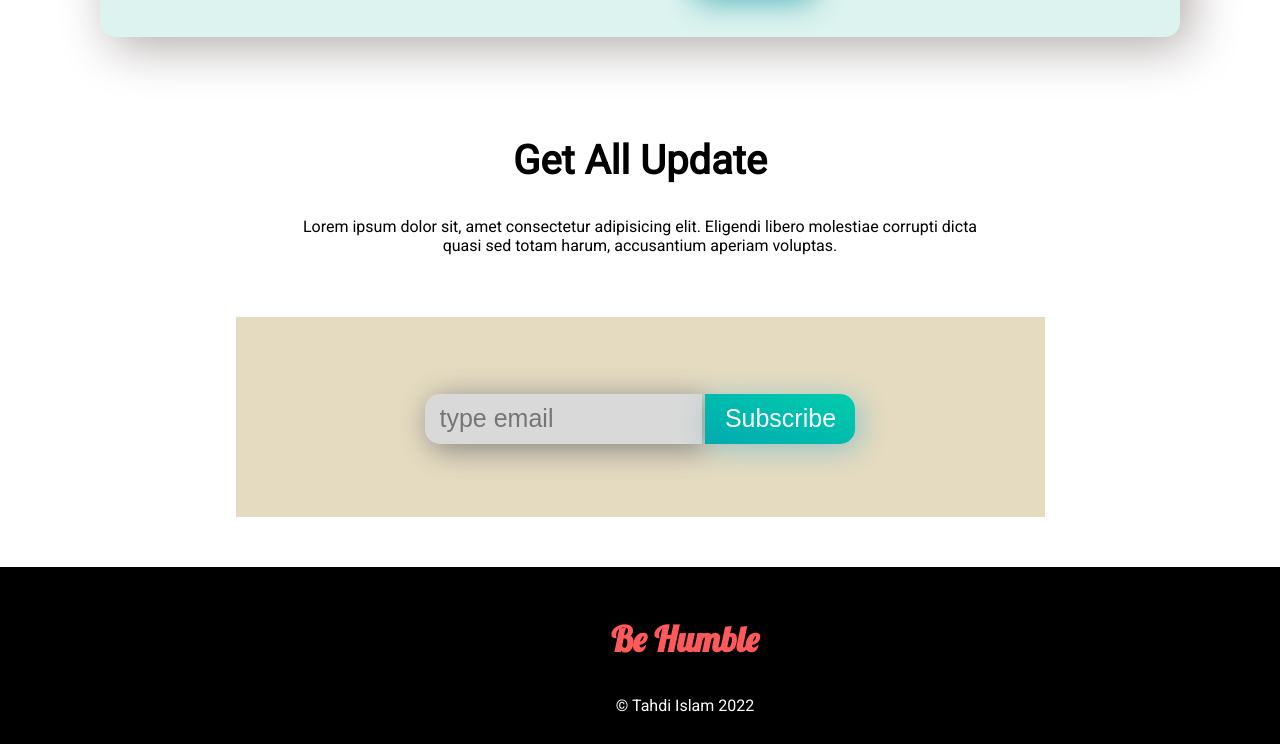
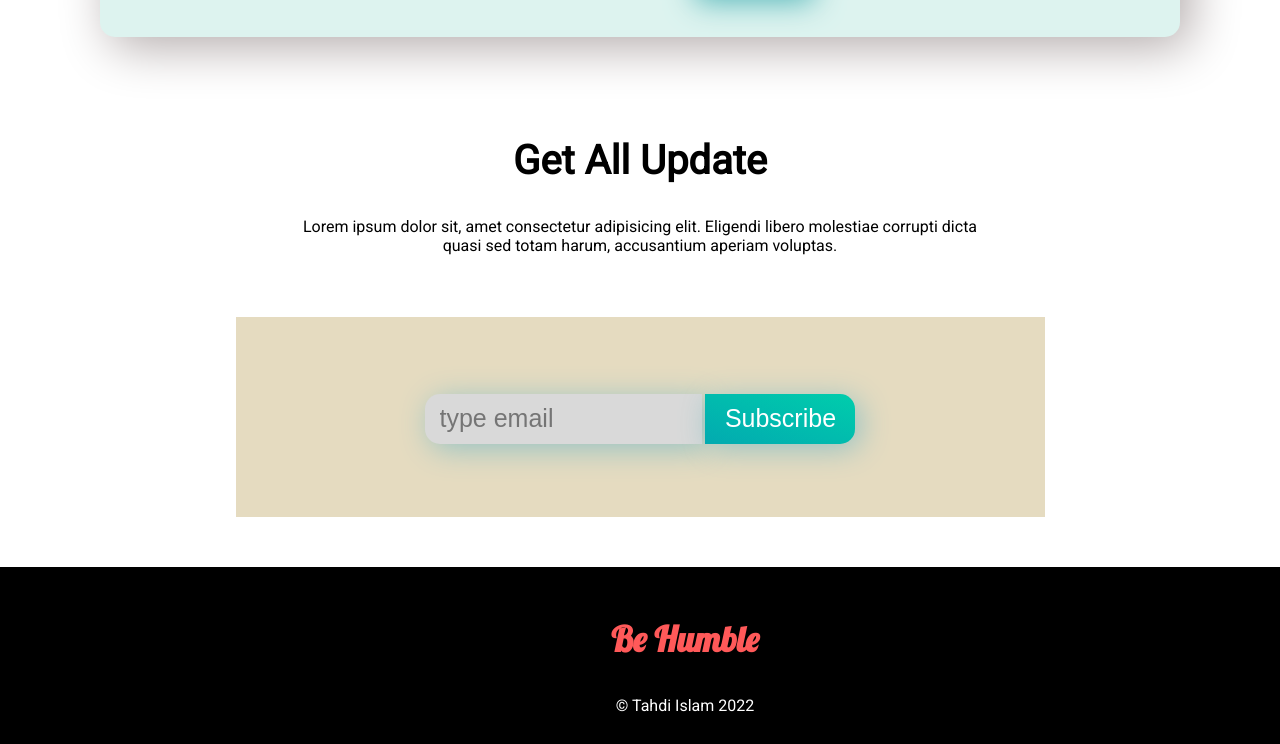
Before and after one commit to tahdiislam/portfolio001, a plain HTML site: page index.html in a window 1280 px wide. Shown: the part 2323-3067 px from the top of the page. Drawn offline with Linux system fonts and the light colour scheme.

Commit message:
change some color

```diff
--- a/css/style.css
+++ b/css/style.css
@@ -180,7 +180,7 @@ h2 {
     text-align: left;
     outline: none;
     padding-left: 15px;
-    box-shadow: 5px 5px 30px gray;
+    box-shadow: 5px 5px 30px #94c2c4;
 
 }
 
```
